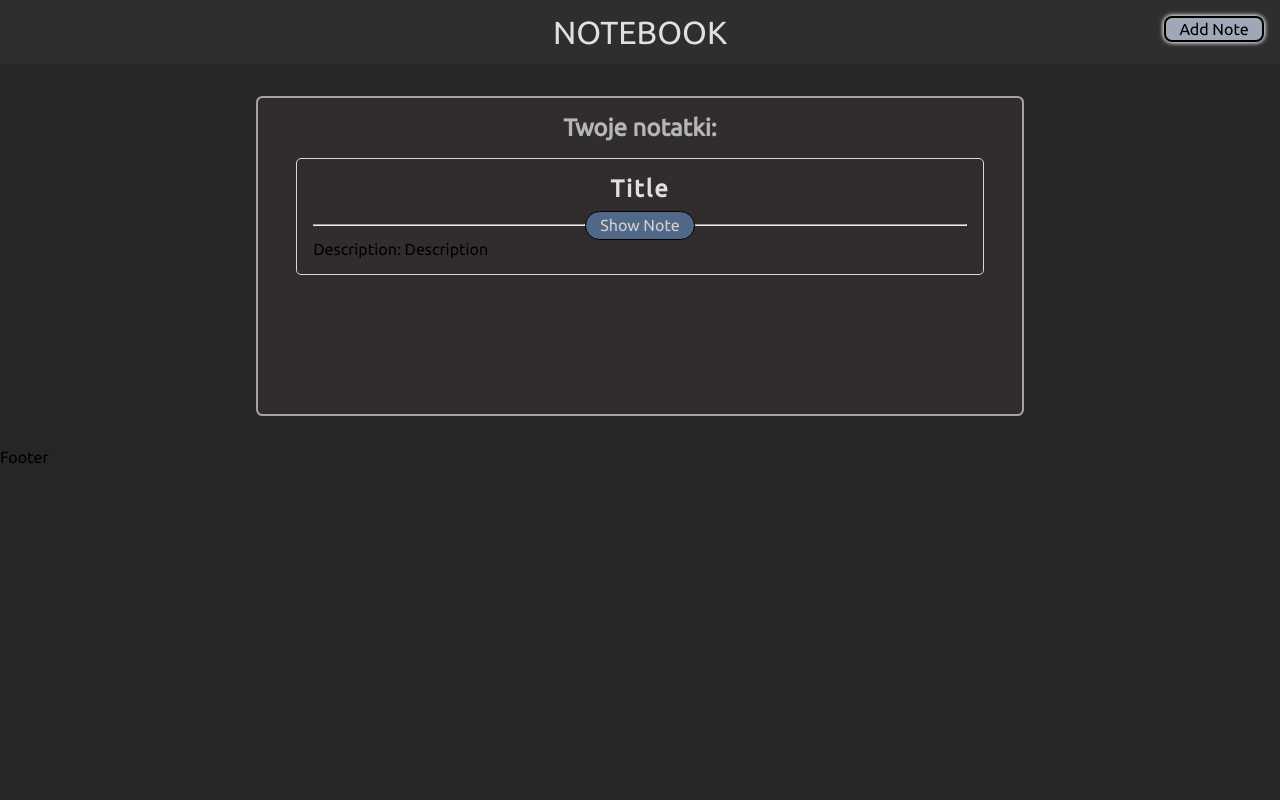
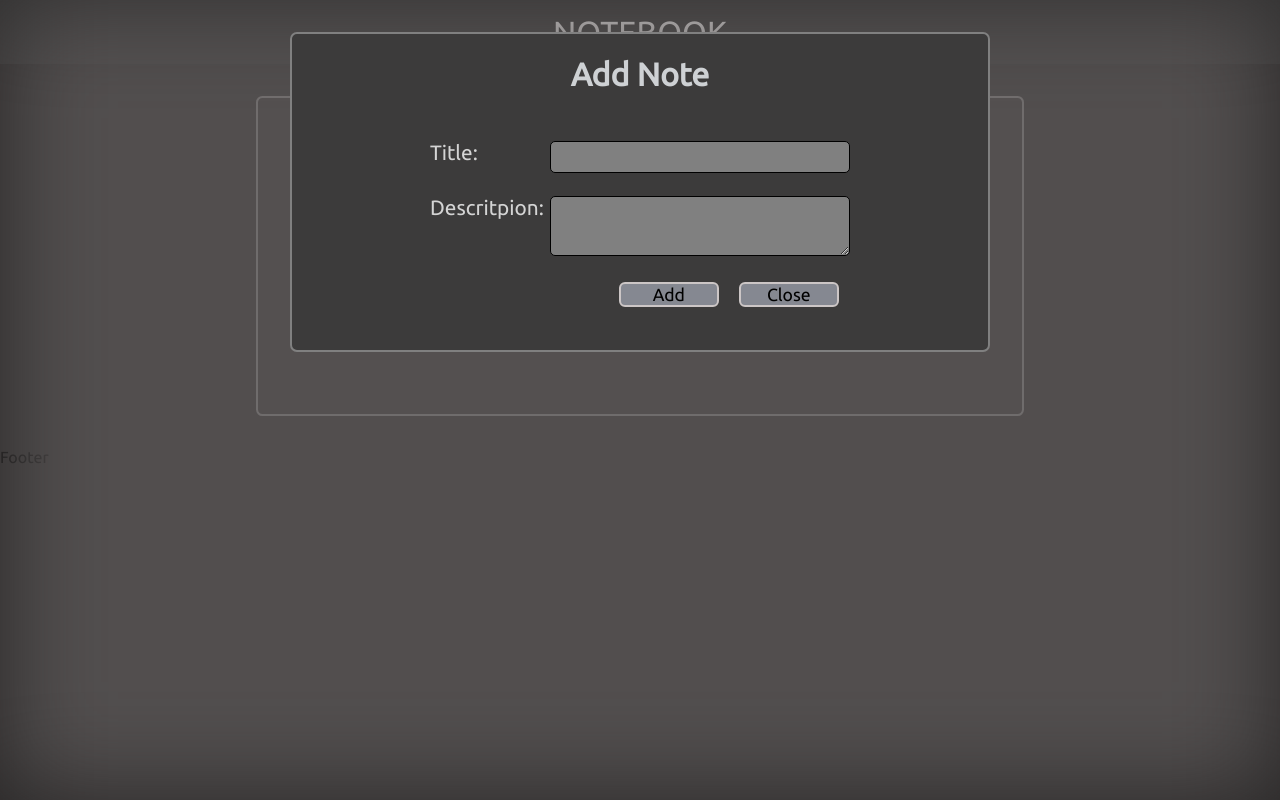
Before and after one commit to mcsNEXO/notebook, a React (Create React App) app in the folder frontend/: page / in a window 1280 px wide. Both pictures are taken after a click on the button "Add Note". Built offline with nearby package versions, Linux system fonts and the light colour scheme.

Commit message:
add Modal, styles and conditions

```diff
--- a/frontend/src/components/Modal/Modal.js
+++ b/frontend/src/components/Modal/Modal.js
@@ -1,8 +1,32 @@
-import React from 'react'
-import style from './Modal.module.css'
+import React from 'react';
+import style from './Modal.module.css';
 
 export default function Modal(props) {
     return (
-        <div>Modal</div>
+        <>
+            <div className={style.blurBg}></div>
+            <div className={style.container}>
+                <h3>Add Note</h3>
+                <label>
+                    <span>Title: </span>
+                    <input type='text'
+                        name="title"
+                    />
+                </label>
+                <label>
+                    <span>Descritpion: </span>
+                    <textarea
+                        type='text'
+                        name="description"
+                    ></textarea>
+                </label>
+                <div className={style.btn}>
+                    <div className={style.btns}>
+                        <button type="submit">Add </button>
+                        <button onClick={props.onCloseModal}>Close </button>
+                    </div>
+                </div>
+            </div>
+        </>
     )
 };
--- a/frontend/src/components/Modal/Modal.module.css
+++ b/frontend/src/components/Modal/Modal.module.css
@@ -0,0 +1,103 @@
+.container {
+    width: 70%;
+    max-width: 700px;
+    border: 2px solid gray;
+    border-radius: 7px;
+    min-height: 20rem;
+    height: auto;
+    margin: 2rem auto;
+    position: relative;
+    z-index: 2;
+    background-color: rgb(60, 59, 59);
+}
+
+.blurBg {
+    width: 100%;
+    height: 100%;
+    position: absolute;
+    top: 0;
+    left: 0;
+    background-color: rgba(96, 91, 91, 0.768);
+    filter: blur(50px);
+    z-index: 0;
+}
+
+h3 {
+    text-align: center;
+    margin: 1.4rem 0 3rem 0;
+    font-size: 2rem;
+    color: rgb(206, 209, 212);
+}
+
+label {
+    display: flex;
+    justify-content: center;
+    margin-top: 1.4rem;
+}
+
+label:first-child {
+    display: block;
+    justify-content: left;
+}
+
+/* label:nth-child(2) {
+    margin: 1rem;
+} */
+
+label span {
+    font-size: 1.3rem;
+    color: rgb(212, 212, 212);
+    min-width: 120px;
+}
+
+label textarea,
+input {
+    width: 100%;
+    max-width: 300px;
+    background-color: gray;
+    border: 1px solid black;
+    outline: none;
+    border-radius: 5px;
+    height: 2rem;
+    font-size: 0.95rem;
+    color: rgb(209, 212, 214);
+}
+
+textarea {
+    min-height: 60px !important;
+    min-width: 30%;
+}
+
+.btn {
+    width: 100%;
+    display: flex;
+    justify-content: center;
+    text-align: center;
+    margin: 1rem 0 0 0;
+}
+
+
+button {
+    width: 100px;
+    border: 2px solid rgb(204, 198, 198);
+    border-radius: 6px;
+    background-color: rgb(133, 136, 145);
+    font-size: 1.1rem;
+    cursor: pointer;
+    margin: 10px;
+}
+
+.btns {
+    width: 60%;
+    display: flex;
+    justify-content: flex-end;
+}
+
+.pos {
+    position: absolute;
+    z-index: 3;
+    top: 0;
+    left: 0;
+    width: 100%;
+    height: 100%;
+}
--- a/frontend/src/components/Notes/Note/Note.css
+++ b/frontend/src/components/Notes/Note/Note.css
@@ -33,6 +33,13 @@
     font-size: 1rem;
 }
 
+.note-line button:hover {
+    background-color: rgb(97, 121, 151);
+    transition: all 0.3s ease;
+    color: rgb(224, 218, 218);
+    /* box-shadow: 0 0 2px 0.4px whitesmoke; */
+}
+
 .note-line .line {
     width: 100%;
     height: 1px;
--- a/frontend/src/components/Notes/Note/Note.js
+++ b/frontend/src/components/Notes/Note/Note.js
@@ -6,11 +6,17 @@ export default function Note(props) {
             <div className='title-note'>
                 Title
             </div>
-            <div className='note-line'><hr className='line'></hr><button>Show Note</button><hr className='line'></hr></div>
-            <div className='description'>
+            <div className='note-line'>
+                <hr className='line'></hr>
+                <button onClick={props.toggleDesc}>
+                    {!props.showDesc ? 'Show Note' : 'Hide Note'}
+                </button>
+                <hr className='line'></hr>
+            </div>
+            {props.showDesc ? (<div className='description'>
                 Description:
                 Description
-            </div>
+            </div>) : null}
         </div >
     )
 };
--- a/frontend/src/components/Notes/Notes.css
+++ b/frontend/src/components/Notes/Notes.css
@@ -33,6 +33,13 @@ button.add-note {
     box-shadow: 0px 0px 4px 1px white;
 }
 
+button.add-note:hover {
+    background-color: rgb(178, 184, 195);
+    color: rgb(30, 29, 29);
+    box-shadow: 0px 0px 5px 1px white;
+    transition: all 0.3s ease;
+}
+
 .position {
     position: absolute;
     top: 0;
--- a/frontend/src/components/Notes/Notes.js
+++ b/frontend/src/components/Notes/Notes.js
@@ -1,15 +1,36 @@
-import './Notes.css'
-import Note from './Note/Note'
+import './Notes.css';
+import { useState } from 'react';
+import Note from './Note/Note';
+import Modal from '../Modal/Modal';
 
 export default function Notes(props) {
+    const [showModal, setShowModal] = useState(false);
+    const [showDesc, setShowDesc] = useState(false);
+    const toggleModal = (e) => {
+        setShowModal(!showModal);
+    };
+
+    const toggleDesc = () => {
+        setShowDesc(!showDesc);
+    };
+
     return (
         <>
-            <button className='add-note'>Add Note</button>
+            {showModal ? (
+                <div className='position'>
+                    <Modal
+                        onCloseModal={toggleModal}
+                    />
+                </div>) : <button onClick={toggleModal} className='add-note'>Add Note</button>}
+
             <div className='container'>
                 <h3 className='title'>Twoje notatki:</h3>
                 <div className=''>
                     <div className='notes'>
-                        <Note />
+                        <Note
+                            toggleDesc={toggleDesc}
+                            showDesc={showDesc}
+                        />
                     </div>
                 </div>
             </div>
```
